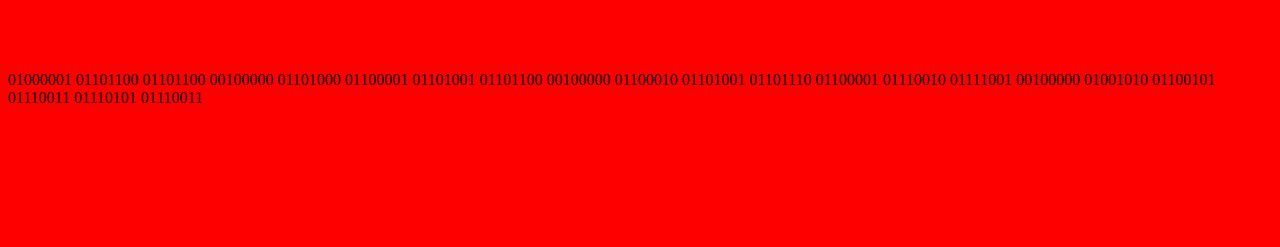
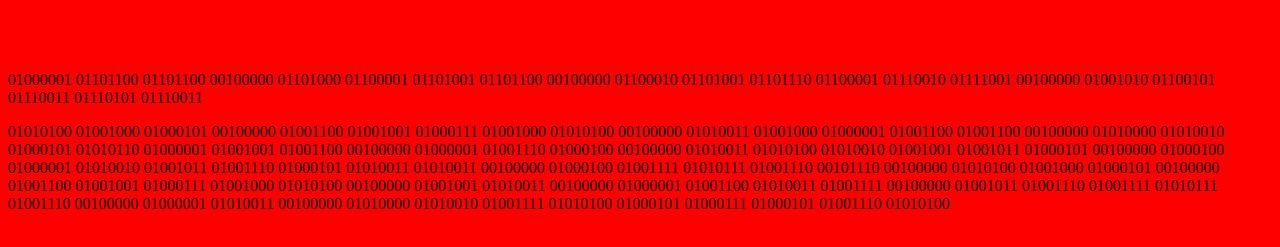
Before and after one commit to DaEliteGoat/awebpage, a plain HTML site: page index.htm in a window 1280 px wide. Shown: the part 79-326 px from the top of the page. Drawn offline with Linux system fonts and the light colour scheme.

Commit message:
Update index.htm

```diff
--- a/index.htm
+++ b/index.htm
@@ -7,6 +7,7 @@
   <marquee>
     <p> 100111010101001011101110</p>
   </marquee>
-  <p> 01000001 01101100 01101100 00100000 01101000 01100001 01101001 01101100 00100000 01100010 01101001 01101110 01100001 01110010 01111001 00100000 01001010 01100101 01110011 01110101 01110011</p>
-</body>
+ <p> 01000001 01101100 01101100 00100000 01101000 01100001 01101001 01101100 00100000 01100010 01101001 01101110 01100001 01110010 01111001 00100000 01001010 01100101 01110011 01110101 01110011</p>
+<p> 01010100 01001000 01000101 00100000 01001100 01001001 01000111 01001000 01010100 00100000 01010011 01001000 01000001 01001100 01001100 00100000 01010000 01010010 01000101 01010110 01000001 01001001 01001100 00100000 01000001 01001110 01000100 00100000 01010011 01010100 01010010 01001001 01001011 01000101 00100000 01000100 01000001 01010010 01001011 01001110 01000101 01010011 01010011 00100000 01000100 01001111 01010111 01001110 00101110 00100000 01010100 01001000 01000101 00100000 01001100 01001001 01000111 01001000 01010100 00100000 01001001 01010011 00100000 01000001 01001100 01010011 01001111 00100000 01001011 01001110 01001111 01010111 01001110 00100000 01000001 01010011 00100000 01010000 01010010 01001111 01010100 01000101 01000111 01000101 01001110 01010100</p>
+  </body>
 </html>
```
